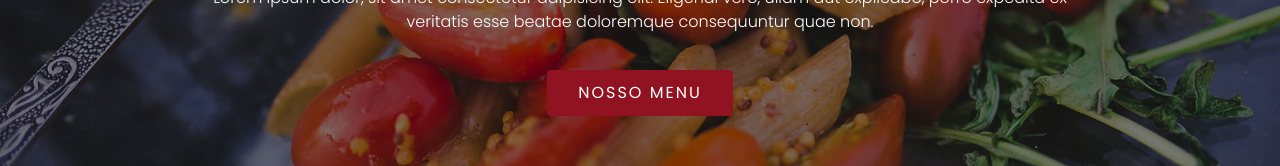
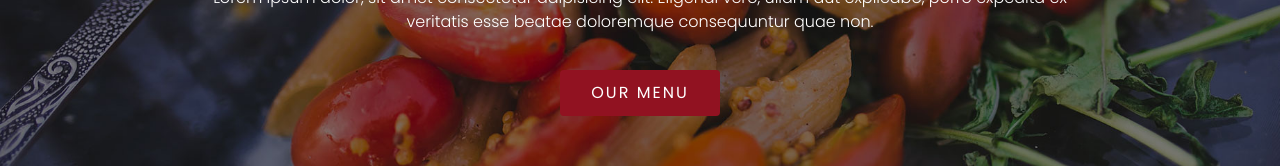
Before and after one commit to Leticiarosario/foodrestaurante, a plain HTML site: page WebsitResposivo/index.html in a window 1280 px wide. Shown: the part 401-567 px from the top of the page. Drawn offline with nearby package versions, Linux system fonts and the light colour scheme.

Commit message:
modificações

```diff
--- a/WebsitResposivo/index.html
+++ b/WebsitResposivo/index.html
@@ -27,7 +27,7 @@
         <div class="content">
             <h2>Always choose good</h2>
             <p>Lorem ipsum dolor, sit amet consectetur adipisicing elit. Eligendi vero, ullam aut explicabo, porro expedita ex veritatis esse beatae doloremque consequuntur quae non.</p>
-            <a href="#" class="btn">Nosso menu</a>
+            <a href="#" class="btn">Our menu</a>
 
         </div>
     </section>
@@ -106,7 +106,7 @@
         </div>
 
     </section>
-<section class="expert" id = "expert">
+    <section class="expert" id="expert">
         <div class="title ">
             <h2 class="titletext ">Our Kitchen <span>E</span>xpert</h2>
             <p>Lorem ipsum dolor sit amet, consectetur adipisicing elit. </p>
@@ -191,8 +191,7 @@
         <div class="contactForm">
             <h3>Send message</h3>
             <div class="inputBox ">
-                <input type="text" name="nome " placeholder="Name "
-            </div>
+                <input type="text" name="nome " placeholder="Name " </div>
                 <div class="inputBox ">
                     <input type="text " name="email " placeholder="Email ">
                 </div>
```
Also changed, not shown: WebsitResposivo/img/86-862588_mobi-food-logo-gif-clipart.png (deleted), WebsitResposivo/img/catering-food-computer-icons-logo-event-management-png-favpng-4ju2xAb25XdBdKZzyZprTjPkn.jpg (deleted), WebsitResposivo/img/drumsticks.png (deleted), WebsitResposivo/img/landingpage.png (added), WebsitResposivo/img/massa-para-coxinha-crocante-por-fora-e-fofinha-por-dentro.jpg (deleted), 2 other files. Lines whose indentation alone changed are shown as unchanged.
